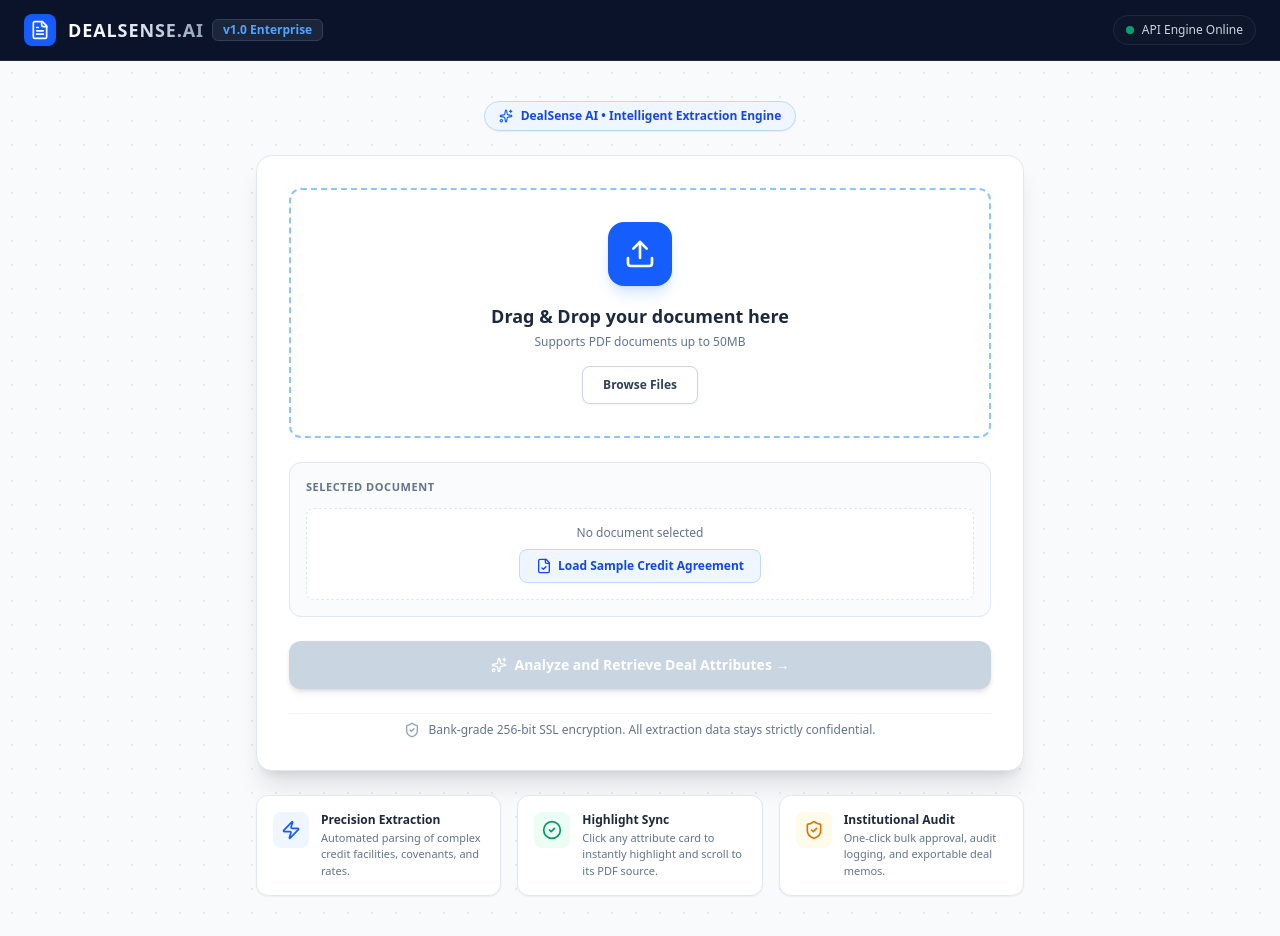
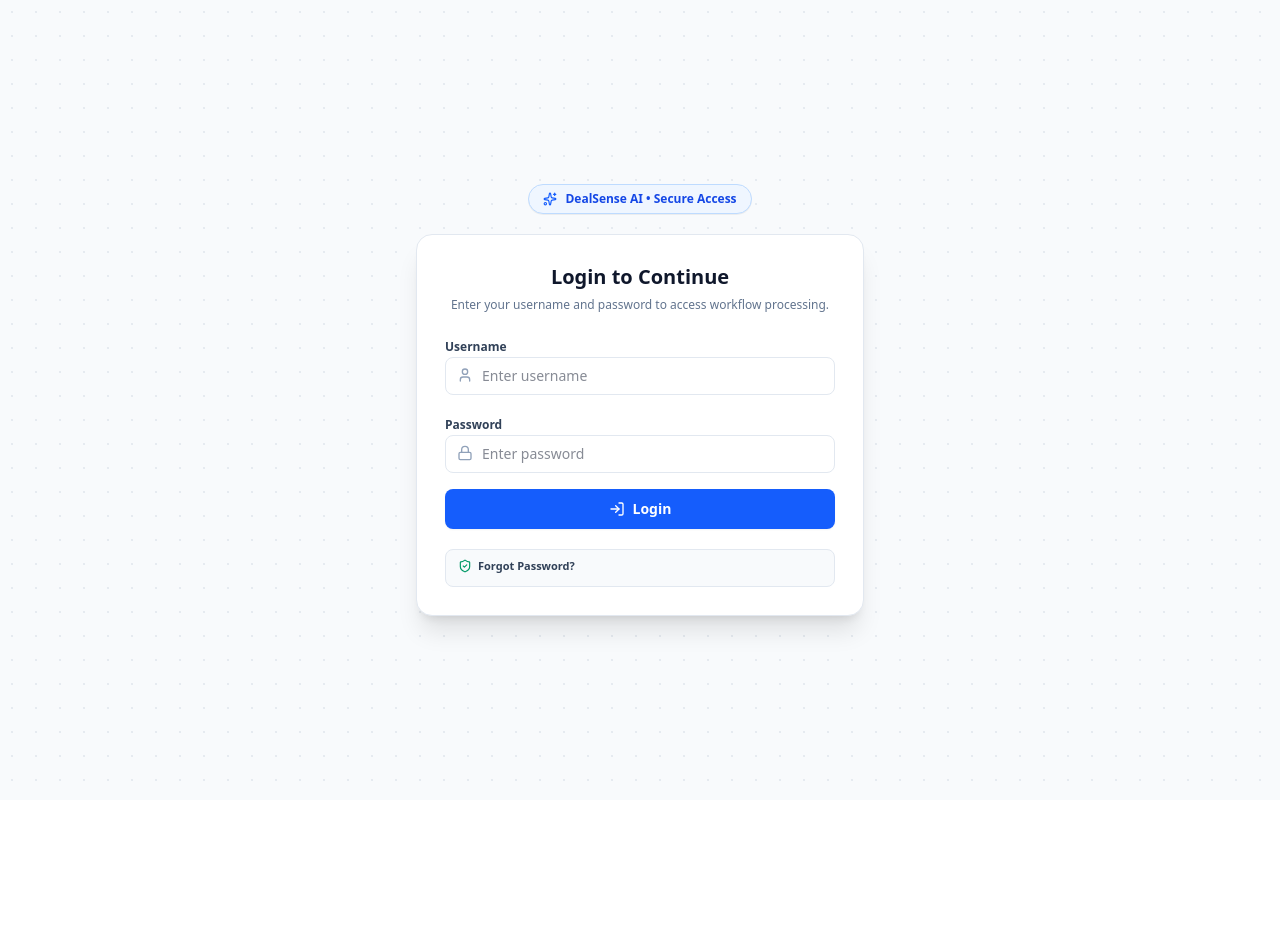
Before and after one commit to divsd10/dealsence-ai-jul23, a React (Vite) app: page / in a window 1280 px wide. After the commit the page ends 800 px from the top, so only its background shows below. Built offline with nearby package versions, Linux system fonts and the light colour scheme.

Commit message:
Review Screen -Added login screen

```diff
--- a/src/App.tsx
+++ b/src/App.tsx
@@ -3,9 +3,12 @@
 import { UploadScreen } from './components/UploadScreen';
 import { ReviewScreen } from './components/ReviewScreen';
 import { FinalScreen } from './components/FinalScreen';
+import { LoginScreen } from './components/LoginScreen.tsx';
 import { ACTUAL_DEAL_1_EXTRACTION_DATA } from './data/actualDeal_1';
 
 export default function App() {
+  const [isAuthenticated, setIsAuthenticated] = useState<boolean>(false);
+  const [loginError, setLoginError] = useState<string | null>(null);
   const [currentScreen, setCurrentScreen] = useState<'upload' | 'review' | 'final'>('upload');
   const [workflowUuid, setWorkflowUuid] = useState<string>('actual-deal-1-uuid-001');
   const [fileInfo, setFileInfo] = useState<{ name: string; size: string }>({
@@ -40,8 +43,23 @@
     setCurrentScreen('final');
   };
 
+  const handleLogin = (username: string, password: string) => {
+    const normalizedUser = username.trim();
+    if (normalizedUser === 'admin' && password === 'admin123') {
+      setIsAuthenticated(true);
+      setLoginError(null);
+      setCurrentScreen('upload');
+      return;
+    }
+    setLoginError('Invalid credentials. Use username: admin and password: admin123');
+  };
+
   return (
     <div className="min-h-screen bg-slate-100 flex flex-col font-sans text-slate-900 antialiased">
+      {!isAuthenticated ? (
+        <LoginScreen onLogin={handleLogin} error={loginError} />
+      ) : (
+        <>
           {/* Navigation Header */}
           <Header
             currentScreen={currentScreen}
@@ -76,6 +94,8 @@
               />
             )}
           </main>
+        </>
+      )}
     </div>
   );
 }
--- /dev/null
+++ b/src/components/LoginScreen.tsx
@@ -0,0 +1,92 @@
+import React, { useState } from 'react';
+import { Lock, User, ShieldCheck, LogIn, Sparkles } from 'lucide-react';
+
+interface LoginScreenProps {
+  onLogin: (username: string, password: string) => void;
+  error?: string | null;
+}
+
+export const LoginScreen: React.FC<LoginScreenProps> = ({ onLogin, error }) => {
+  const [username, setUsername] = useState<string>('');
+  const [password, setPassword] = useState<string>('');
+
+  const handleSubmit = (e: React.FormEvent) => {
+    e.preventDefault();
+    onLogin(username, password);
+  };
+
+  return (
+    <div className="min-h-screen bg-[#f8fafc] grid-background flex items-center justify-center p-6 md:p-10">
+      <div className="w-full max-w-md space-y-5">
+        <div className="text-center">
+          <span className="inline-flex items-center gap-2 px-3.5 py-1.5 rounded-full bg-blue-50 border border-blue-200 text-blue-700 text-xs font-semibold shadow-2xs">
+            <Sparkles className="w-3.5 h-3.5 text-blue-600" />
+            DealSense AI • Secure Access
+          </span>
+        </div>
+
+        <div className="bg-white rounded-2xl border border-slate-200 shadow-xl p-7 space-y-5">
+          <div className="space-y-1.5 text-center">
+            <h1 className="text-xl font-extrabold text-slate-900">Login to Continue</h1>
+            <p className="text-xs text-slate-500">
+              Enter your username and password to access workflow processing.
+            </p>
+          </div>
+
+          <form onSubmit={handleSubmit} className="space-y-4">
+            <div className="space-y-1.5">
+              <label className="text-xs font-semibold text-slate-700">Username</label>
+              <div className="relative">
+                <User className="w-4 h-4 absolute left-3 top-2.5 text-slate-400" />
+                <input
+                  type="text"
+                  value={username}
+                  onChange={(e) => setUsername(e.target.value)}
+                  placeholder="Enter username"
+                  className="w-full pl-9 pr-3 py-2 border border-slate-200 rounded-lg text-sm text-slate-900 focus:outline-none focus:ring-2 focus:ring-blue-500"
+                  required
+                />
+              </div>
+            </div>
+
+            <div className="space-y-1.5">
+              <label className="text-xs font-semibold text-slate-700">Password</label>
+              <div className="relative">
+                <Lock className="w-4 h-4 absolute left-3 top-2.5 text-slate-400" />
+                <input
+                  type="password"
+                  value={password}
+                  onChange={(e) => setPassword(e.target.value)}
+                  placeholder="Enter password"
+                  className="w-full pl-9 pr-3 py-2 border border-slate-200 rounded-lg text-sm text-slate-900 focus:outline-none focus:ring-2 focus:ring-blue-500"
+                  required
+                />
+              </div>
+            </div>
+
+            {error && (
+              <div className="p-3 bg-rose-50 border border-rose-200 rounded-lg text-rose-700 text-xs font-medium">
+                {error}
+              </div>
+            )}
+
+            <button
+              type="submit"
+              className="w-full py-2.5 px-5 rounded-lg bg-blue-600 hover:bg-blue-700 text-white font-semibold text-sm transition-colors shadow-xs flex items-center justify-center gap-2"
+            >
+              <LogIn className="w-4 h-4" />
+              Login
+            </button>
+          </form>
+
+          <div className="text-[11px] text-slate-500 bg-slate-50 border border-slate-200 rounded-lg px-3 py-2">
+            <div className="flex items-center gap-1.5 font-semibold text-slate-700 mb-1">
+              <ShieldCheck className="w-3.5 h-3.5 text-emerald-600" />
+              Forgot Password?
+            </div>
+          </div>
+        </div>
+      </div>
+    </div>
+  );
+};
```
Lines whose indentation alone changed are shown as unchanged.
